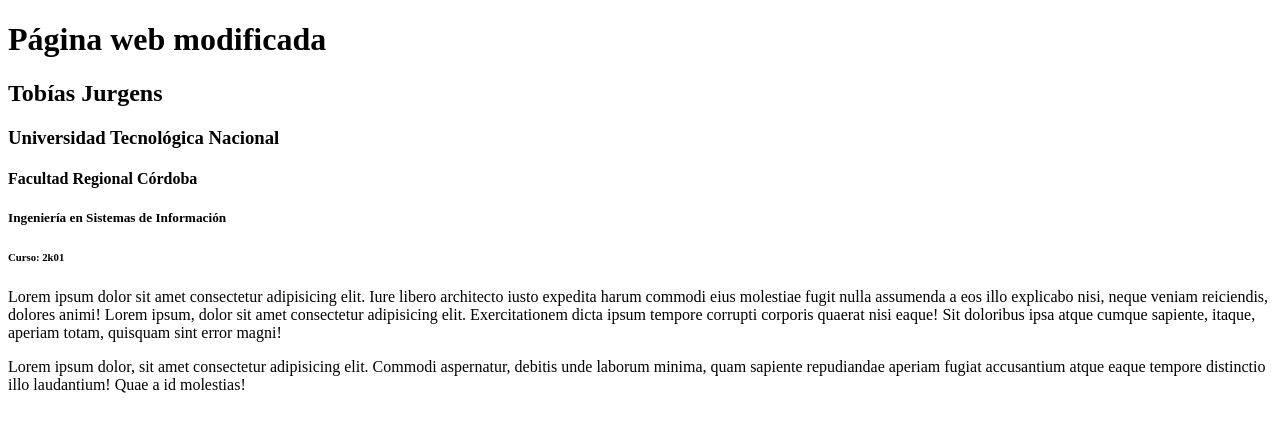
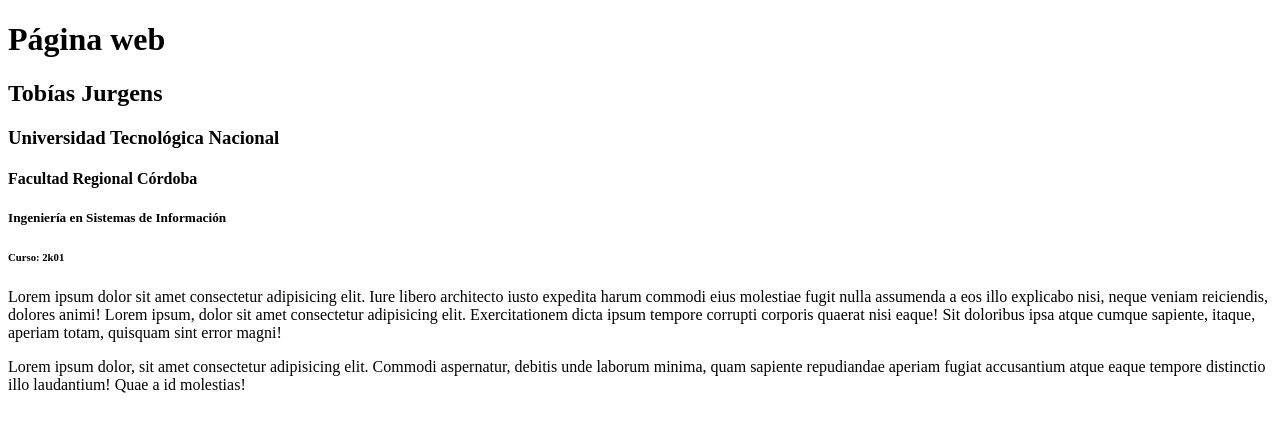
Before and after one commit to Tobijurgens/Clase01_HTML, a plain HTML site: page index.html in a window 1280 px wide. Drawn offline with Linux system fonts and the light colour scheme.

Commit message:
Primer página HTML

```diff
--- a/index.html
+++ b/index.html
@@ -8,7 +8,7 @@
 <body>
     <!-- Comentarios: ALT + SHIF + A  -->
     <h1>
-        Página web modificada
+        Página web
     </h1>
     <h2>
         Tobías Jurgens
```
